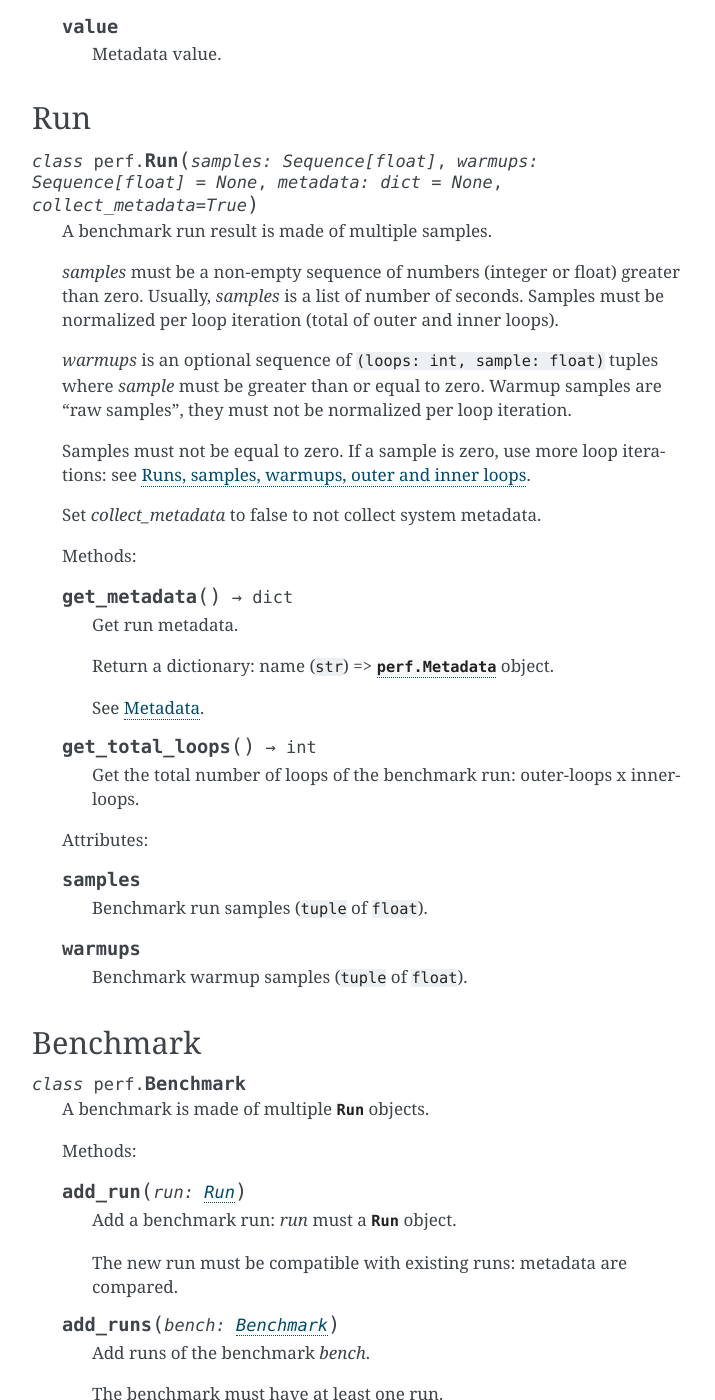
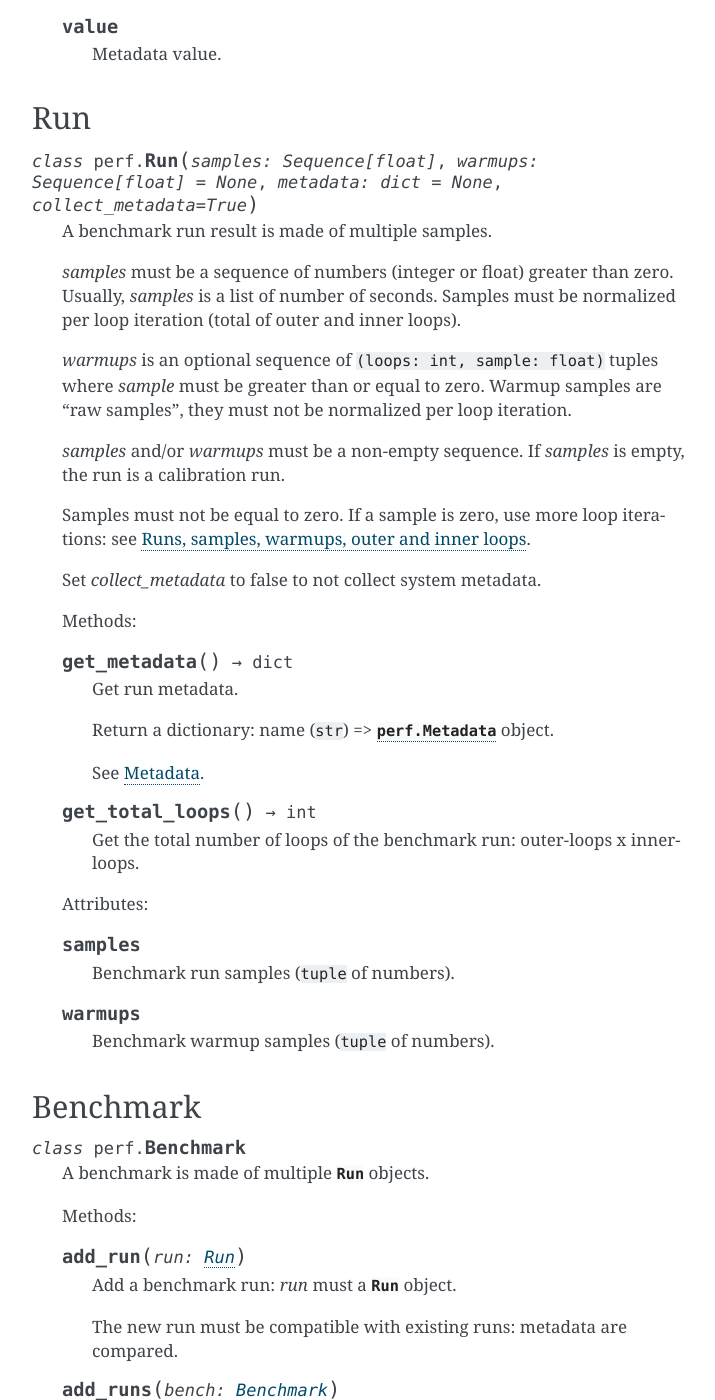
Before and after one commit to psf/pyperf, a Sphinx documentation site: the page built from doc/api.rst, in a window 1280 px wide and 1400 px high, scrolled down 4447 px. Shown: the whole window, without its empty margins (388-1103 px from the left). Built offline with Sphinx 7.4.7, drawn with Linux system fonts in a browser that asks for light colours; some of the changed text lies outside the part shown.

Commit message:
Enhance Run constructor
* Accept empty list of samples to support worker only doing
  calibration
* Accept also int and long for warmup sample values

```diff
--- a/TODO.rst
+++ b/TODO.rst
@@ -5,6 +5,8 @@ TODO
   Use case: pybench
   Use case: timeit "key in dict" vs dict.get() vs "try: dict[key]/except KeyError"
 
+* use a worker dedicated to calibration
+* --debug-single-sample must spawn a worker
 * doc: clarify difference between compare & compare_to
 * doc: more CLI examples
 * doc: timeit, mention -o option
--- a/doc/api.rst
+++ b/doc/api.rst
@@ -136,13 +136,16 @@ Run
 
    A benchmark run result is made of multiple samples.
 
-   *samples* must be a non-empty sequence of numbers (integer or float) greater
+   *samples* must be a sequence of numbers (integer or float) greater
    than zero. Usually, *samples* is a list of number of seconds. Samples must
    be normalized per loop iteration (total of outer and inner loops).
 
    *warmups* is an optional sequence of ``(loops: int, sample: float)`` tuples
    where *sample* must be greater than or equal to zero. Warmup samples are
    "raw samples", they must not be normalized per loop iteration.
+
+   *samples* and/or *warmups* must be a non-empty sequence. If *samples* is
+   empty, the run is a calibration run.
 
    Samples must not be equal to zero. If a sample is zero, use more
    loop iterations: see :ref:`Runs, samples, warmups, outer and inner loops
@@ -169,11 +172,11 @@ Run
 
    .. attribute:: samples
 
-      Benchmark run samples (``tuple`` of ``float``).
+      Benchmark run samples (``tuple`` of numbers).
 
    .. attribute:: warmups
 
-      Benchmark warmup samples (``tuple`` of ``float``).
+      Benchmark warmup samples (``tuple`` of numbers).
 
 
 
@@ -270,7 +273,7 @@ Benchmark
 
       Get the list of :class:`perf.Run` objects.
 
-   .. method:: get_samples() -> List[float]
+   .. method:: get_samples()
 
       Get samples of all runs (values are average per loop iteration).
 
@@ -309,13 +312,13 @@ Benchmark
 
       Load a benchmark from a JSON string.
 
-   .. method:: median() -> float
+   .. method:: median()
 
       Get the `median <https://en.wikipedia.org/wiki/Median>`_ of
       :meth:`get_samples`.
 
-      The median cannot be zero: :meth:`add_run` raises an error if a sample is
-      equal to zero.
+      The median cannot be equal to zero: :meth:`add_run` raises an error
+      if a sample is equal to zero.
 
    .. method:: __str__() -> str
 
```
Also changed, not shown: doc/changelog.rst (+7 -0 lines), 2 other files.
